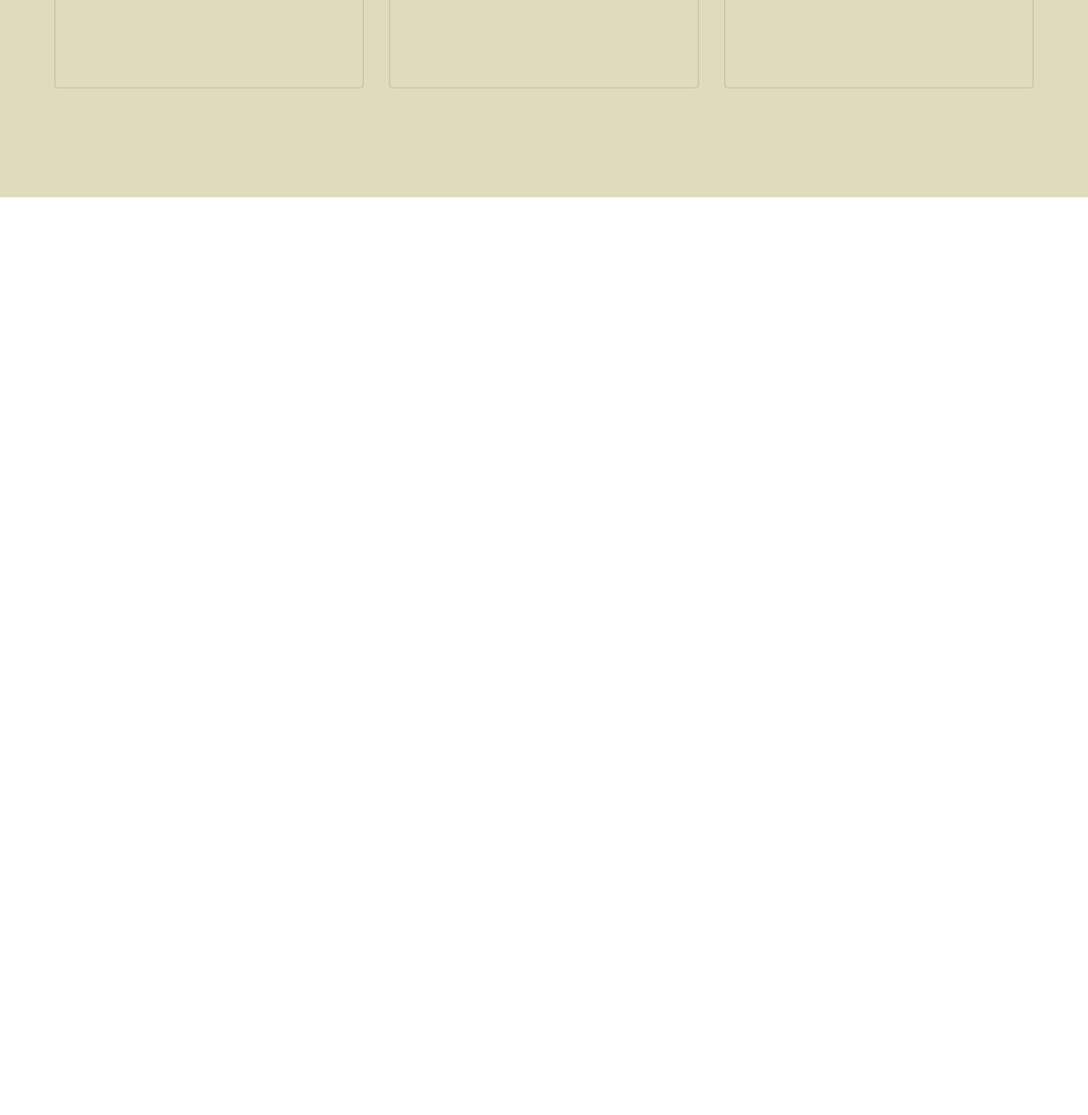
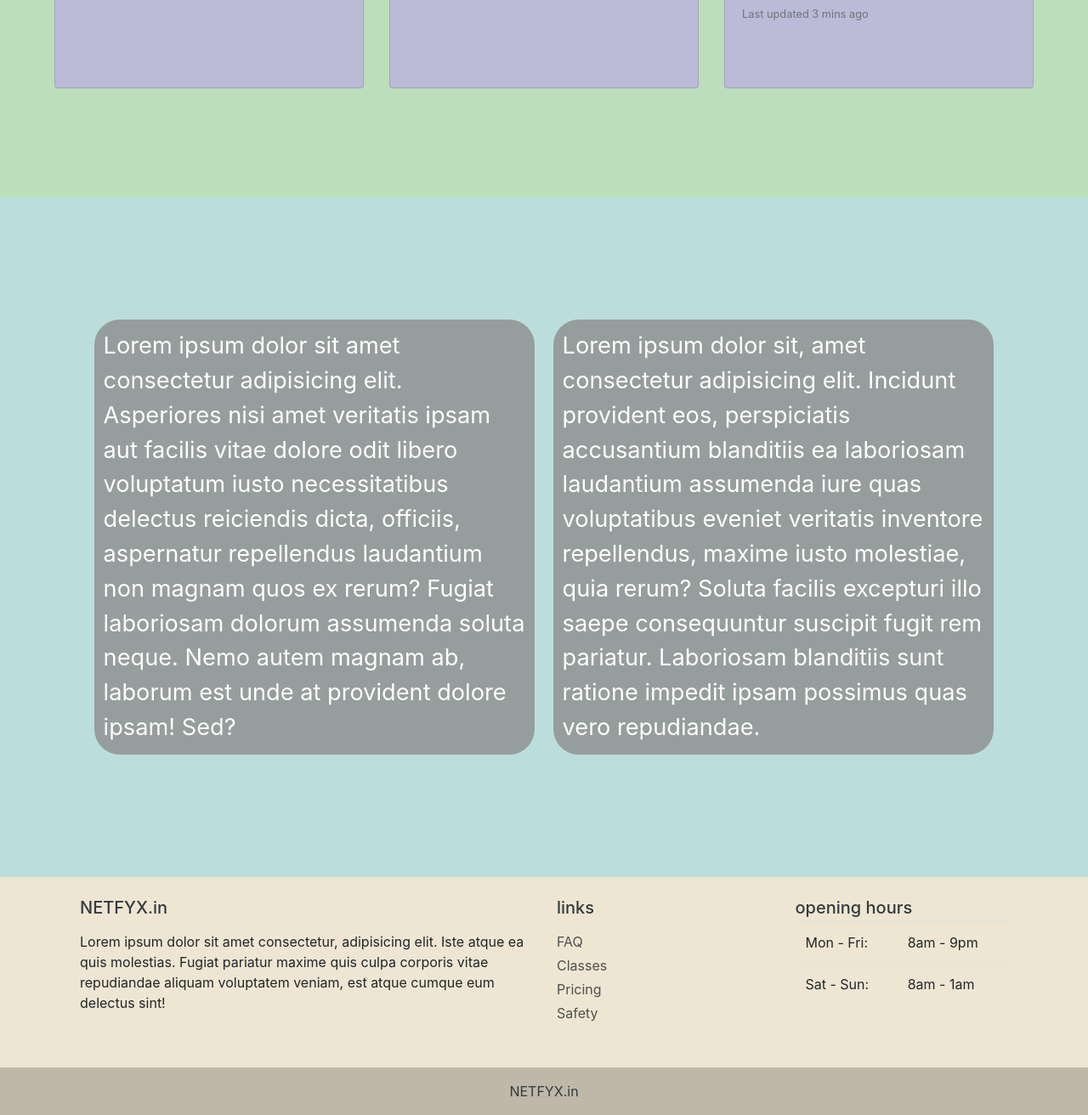
Before and after one commit to vrajmore/netfyx, a plain HTML site: page index.html in a window 1280 px wide. Shown: the part 1368-2680 px from the top of the page at 85% size. Before the commit the page ends 1600 px from the top, so only its background shows below. Drawn offline with nearby package versions, Linux system fonts and the light colour scheme.

Commit message:
Add files via upload

```diff
--- a/index.html
+++ b/index.html
@@ -15,15 +15,15 @@
 
 
 <body>
-    <div class="navbar navbar-expand-lg">
+    <div class="navbar sticky-top">
         <div class="navlogo">
             <img src="logowhite.png" alt="Logo" class="logo">
             <h1>NETFYX</h1>
 
         </div>
         <div class="navlink">
+            <a href="#contact">Contact</a>
             <a href="#about">About</a>
-            <a href="#contact">Contact</a>
             <a href="#firstpage">Services</a>
             <a href="#">Home</a>
         </div>
@@ -44,7 +44,7 @@
     <div class="firstpage" id="firstpage">
        <div class="card-deck">
             <div class="card">
-              <img src="image2.jpg" class="card-img-top" alt="...">
+              <img src="web.jpg" class="card-img-top" alt="...">
               <div class="card-body">
                 <h5 class="card-title">WEBSITE DEVELOPMENT</h5>
                 <p class="card-text">This is a longer card with supporting text below as a natural lead-in to additional content. This content is a little bit longer.</p>
@@ -52,7 +52,7 @@
               </div>
             </div>
             <div class="card">
-              <img src="image2.jpg" class="card-img-top" alt="...">
+              <img src="android.jpg" class="card-img-top" alt="...">
               <div class="card-body">
                 <h5 class="card-title">ANDROID DEVELOPMENT</h5>
                 <p class="card-text">This card has supporting text below as a natural lead-in to additional content.</p>
@@ -60,7 +60,7 @@
               </div>
             </div>
             <div class="card">
-              <img src="image2.jpg" class="card-img-top" alt="...">
+              <img src="document.jpg" class="card-img-top" alt="...">
               <div class="card-body">
                 <h5 class="card-title">DOCUMENTATION WORK</h5>
                 <p class="card-text">This is a wider card with supporting text below as a natural lead-in to additional content. This card has even longer content than the first to show that equal height action.</p>
@@ -72,6 +72,80 @@
     </div>
 
 
+
+
+    <div class="about" id="about">
+        <div class="al">
+            Lorem ipsum dolor sit amet consectetur adipisicing elit. Asperiores nisi amet veritatis ipsam aut facilis
+            vitae dolore odit libero voluptatum iusto necessitatibus delectus reiciendis dicta, officiis, aspernatur
+            repellendus laudantium non magnam quos ex rerum? Fugiat laboriosam dolorum assumenda soluta neque. Nemo
+            autem magnam ab, laborum est unde at provident dolore ipsam! Sed?
+        </div>
+        <div class="ar">
+            Lorem ipsum dolor sit, amet consectetur adipisicing elit. Incidunt provident eos, perspiciatis accusantium
+            blanditiis ea laboriosam laudantium assumenda iure quas voluptatibus eveniet veritatis inventore
+            repellendus, maxime iusto molestiae, quia rerum? Soluta facilis excepturi illo saepe consequuntur suscipit
+            fugit rem pariatur. Laboriosam blanditiis sunt ratione impedit ipsam possimus quas vero repudiandae.
+        </div>
+    </div>
+
+    <div class="contact" id="contact">
+
+
+            <footer style="background-color: #eee6d3">
+              <div class="container p-4">
+                <div class="row">
+                  <div class="col-lg-6 col-md-12 mb-4">
+                    <h5 class="mb-3 text-dark">NETFYX.in</h5>
+                    <p>
+                      Lorem ipsum dolor sit amet consectetur, adipisicing elit. Iste atque ea quis
+                      molestias. Fugiat pariatur maxime quis culpa corporis vitae repudiandae aliquam
+                      voluptatem veniam, est atque cumque eum delectus sint!
+                    </p>
+                  </div>
+                  <div class="col-lg-3 col-md-6 mb-4">
+                    <h5 class="mb-3 text-dark">links</h5>
+                    <ul class="list-unstyled mb-0">
+                      <li class="mb-1">
+                        <a href="#!" style="color: #4f4f4f;">FAQ</a>
+                      </li>
+                      <li class="mb-1">
+                        <a href="#!" style="color: #4f4f4f;">Classes</a>
+                      </li>
+                      <li class="mb-1">
+                        <a href="#!" style="color: #4f4f4f;">Pricing</a>
+                      </li>
+                      <li>
+                        <a href="#!" style="color: #4f4f4f;">Safety</a>
+                      </li>
+                    </ul>
+                  </div>
+                  <div class="col-lg-3 col-md-6 mb-4">
+                    <h5 class="mb-1 text-dark">opening hours</h5>
+                    <table class="table" style="border-color: #666;">
+                      <tbody>
+                        <tr>
+                          <td>Mon - Fri:</td>
+                          <td>8am - 9pm</td>
+                        </tr>
+                        <tr>
+                          <td>Sat - Sun:</td>
+                          <td>8am - 1am</td>
+                        </tr>
+                      </tbody>
+                    </table>
+                  </div>
+                </div>
+              </div>
+              <div class="text-center p-3" style="background-color: rgba(0, 0, 0, 0.2);">
+                <a class="text-dark" href="#">NETFYX.in</a>
+              </div>
+            </footer>
+
+
+    </div>
+
+
 </body>
 
 </html>
--- a/style.css
+++ b/style.css
@@ -1,4 +1,3 @@
-
 html {
     scroll-behavior: smooth;
     height: 100%;
@@ -31,7 +30,8 @@
     display: flex;
     width: 50%;
 }
-        .navlogo h1{
+
+.navlogo h1 {
     font-size: 30px;
     margin-block: auto;
 }
@@ -63,7 +63,7 @@
 }
 
 .intro {
-            height: 100%;
+    min-height: 100%;
     display: flex;
     color: white;
     text-align: center;
@@ -86,8 +86,8 @@
 
 
 .firstpage {
-            height: 100%;
-            background-color: rgb(222, 220, 187);
+    min-height: 100%;
+    background-color: rgb(188, 222, 187);
     display: flex;
     padding: 10% 5%;
 
@@ -102,11 +102,54 @@
     color: rgb(0, 0, 0);
     background-color: rgba(111, 92, 92, 0.485);
 }
-        .card-group{
+
+.card-group {
     padding: 10px;
 }
-        .card{
 
-            background-color: #988a8a00;
+.card {
+
+    background-color: #bca2ea96;
 
 }
+
+.card-img-top {
+    height: 250px;
+}
+
+
+
+
+.about {
+    min-height: 100%;
+    background-color: rgb(187, 222, 220);
+    display: flex;
+    padding: 0px 100px;
+
+}
+
+.al {
+    font-size: 170%;
+    width: 50%;
+    border-radius: 30px;
+    margin: auto 1%;
+    padding: 1%;
+    color: white;
+    background-color: rgba(111, 92, 92, 0.485);
+}
+
+.ar {
+    font-size: 170%;
+    width: 50%;
+    border-radius: 30px;
+    margin: auto 1%;
+    padding: 1%;
+    color: white;
+    background-color: rgba(111, 92, 92, 0.485);
+}
+
+
+
+.contact {
+    width: 100%;
+}
```
Also changed, not shown: android.jpg (added), document.jpg (added), web.jpg (added). Lines whose indentation alone changed are shown as unchanged.
